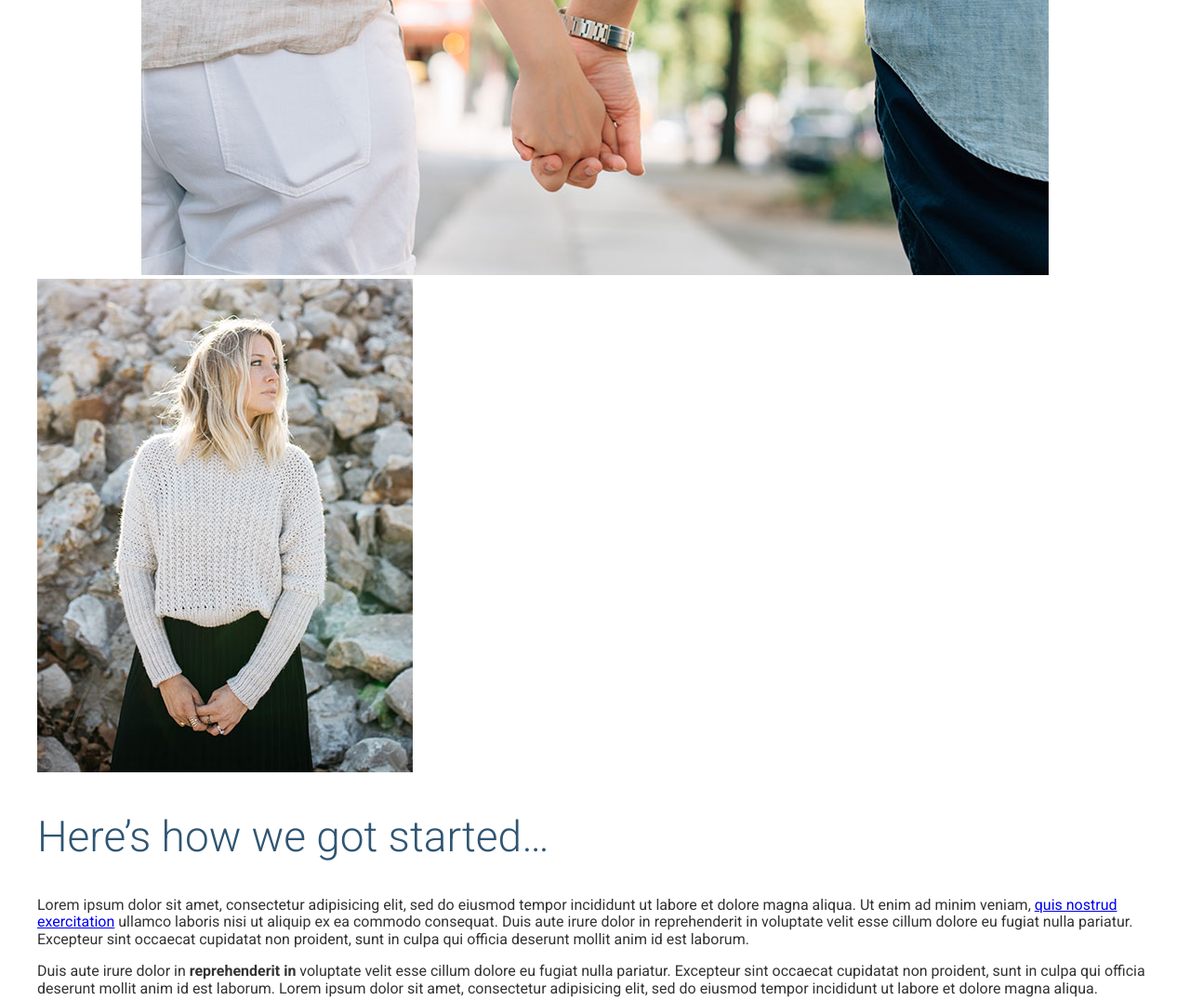
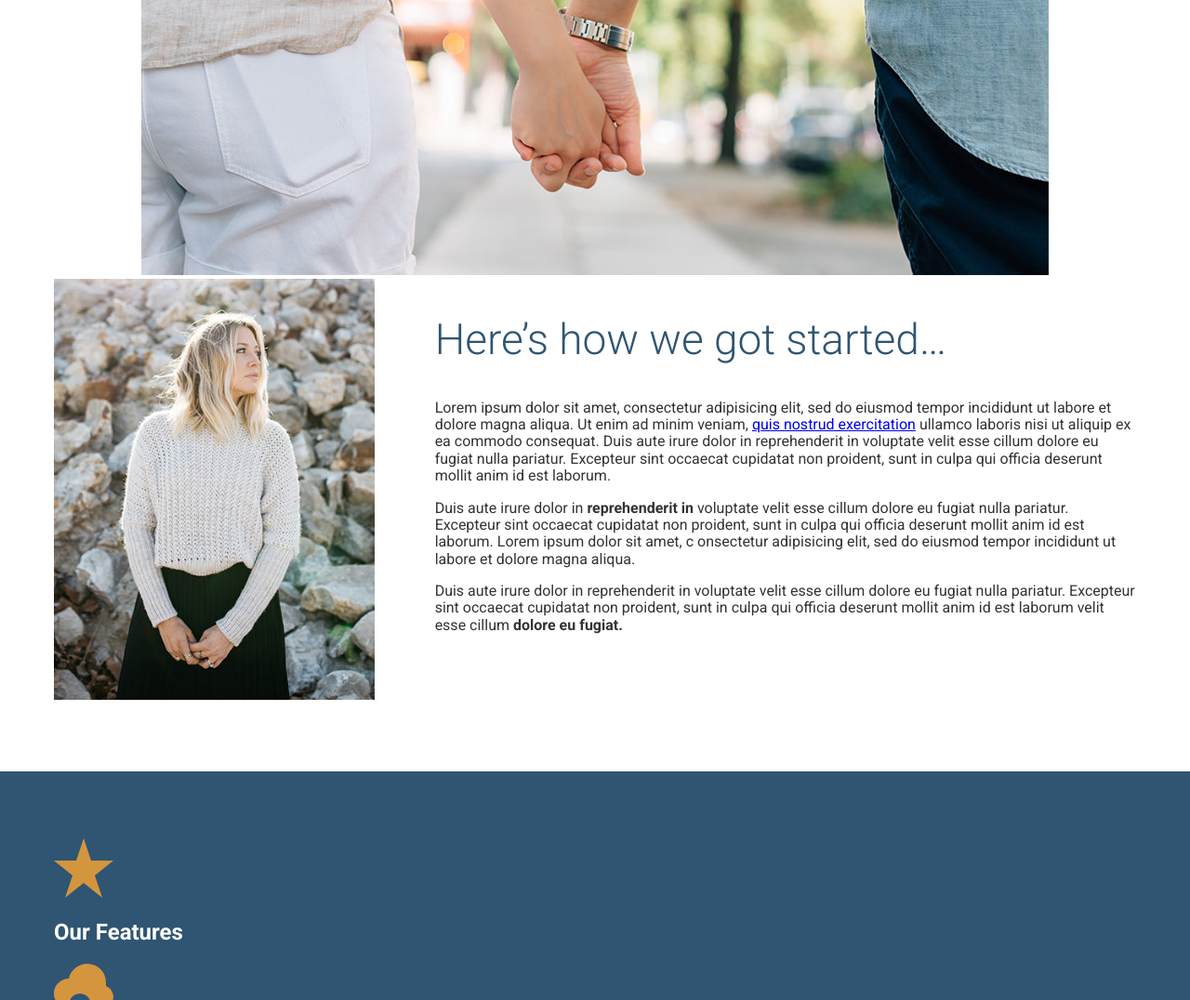
Before and after one commit to TrevorPawlewicz/philly-sites, a website: page app/index.html in a window 1280 px wide. Shown: the part 1221-2297 px from the top of the page at 93% size. Drawn offline with Linux system fonts and the light colour scheme.

Commit message:
column layout block

```diff
--- a/app/assets/styles/base/_global.css
+++ b/app/assets/styles/base/_global.css
@@ -7,3 +7,7 @@ img {
     max-width: 100%;
     height: auto;
 }
+
+* {
+    box-sizing: border-box;
+}
--- a/app/assets/styles/base/_mixins.css
+++ b/app/assets/styles/base/_mixins.css
@@ -15,3 +15,11 @@
         @mixin-content;
     }
 }
+
+@define-mixin clearFix {
+    &::after {
+        content: "";
+        clear: both;
+        display: table;
+    }
+}
--- /dev/null
+++ b/app/assets/styles/modules/_row.css
@@ -0,0 +1,26 @@
+.row {
+
+    @mixin clearFix;
+
+    &--gutters {
+        margin-right: -65px;
+    }
+
+    &--gutters > div {
+        padding-right: 65px;
+    }
+
+    @mixin atMedium {
+        &__medium-4 {
+            float: left;
+            /* 100/12 = 8.333, 8.333 * 4 = 33.33 */
+            width: 33.33%;
+        }
+
+        &__medium-8 {
+            float: left;
+            width: 66.66%;
+        }
+    }
+
+}
--- a/app/assets/styles/modules/_wrapper.css
+++ b/app/assets/styles/modules/_wrapper.css
@@ -1,4 +1,5 @@
 .wrapper {
+    overflow: hidden;
     padding-left: 18px;
     padding-right: 18px;
     max-width: 1200px;
--- a/app/assets/styles/styles.css
+++ b/app/assets/styles/styles.css
@@ -8,3 +8,4 @@
 @import "modules/_btn";
 @import "modules/_page-section";
 @import "modules/_headline";
+@import "modules/_row";
--- a/app/index.html
+++ b/app/index.html
@@ -61,6 +61,7 @@
 
     <div id="our-beginning" class="page-section">
         <div class="wrapper">
+
             <h2 class="headline headline--centered headline--light headline-b-margin-small">The first trip we planned was our own.</h2>
             <h3 class="headline headline--centered headline--orange headline--small headline--narrow headline--light headline--b-margin-large">
                 Ever since, we&rsquo;ve been working to make travel <strong>better for everyone</strong>.
@@ -70,11 +71,32 @@
                 <img src="assets/images/first-trip.jpg" alt="Couple walking down a street.">
             </div>
 
-            <img src="assets/images/our-start.jpg" alt="Our founder, Jane Doe">
-            <h2 class="headline">Here&rsquo;s how we got started&hellip;</h2>
-            <p>Lorem ipsum dolor sit amet, consectetur adipisicing elit, sed do eiusmod tempor incididunt ut labore et dolore magna aliqua. Ut enim ad minim veniam, <a href="#">quis nostrud exercitation</a> ullamco laboris nisi ut aliquip ex ea commodo consequat. Duis aute irure dolor in reprehenderit in voluptate velit esse cillum dolore eu fugiat nulla pariatur. Excepteur sint occaecat cupidatat non proident, sunt in culpa qui officia deserunt mollit anim id est laborum.</p>
-            <p>Duis aute irure dolor in <strong>reprehenderit in</strong> voluptate velit esse cillum dolore eu fugiat nulla pariatur. Excepteur sint occaecat cupidatat non proident, sunt in culpa qui officia deserunt mollit anim id est laborum. Lorem ipsum dolor sit amet, consectetur adipisicing elit, sed do eiusmod tempor incididunt ut labore et dolore magna aliqua.</p>
-            <p>Duis aute irure dolor in reprehenderit in voluptate velit esse cillum dolore eu fugiat nulla pariatur. Excepteur sint occaecat cupidatat non proident, sunt in culpa qui officia deserunt mollit anim id est laborum velit esse cillum <strong>dolore eu fugiat.</strong></p>
+            <div class="row row--gutters">
+                <div class="row__medium-4">
+                    <img src="assets/images/our-start.jpg" alt="Our founder, Jane Doe">
+                </div>
+
+                <div class="row__medium-8">
+                    <h2 class="headline">Here&rsquo;s how we got started&hellip;</h2>
+                    <p>Lorem ipsum dolor sit amet, consectetur adipisicing elit, sed do eiusmod tempor
+                        incididunt ut labore et dolore magna aliqua. Ut enim ad minim veniam,
+                        <a href="#">quis nostrud exercitation</a> ullamco laboris nisi ut aliquip
+                        ex ea commodo consequat. Duis aute irure dolor in reprehenderit in voluptate
+                        velit esse cillum dolore eu fugiat nulla pariatur. Excepteur sint occaecat
+                        cupidatat non proident, sunt in culpa qui officia deserunt mollit anim id est laborum.
+                    </p>
+                    <p>Duis aute irure dolor in <strong>reprehenderit in</strong> voluptate velit esse
+                        cillum dolore eu fugiat nulla pariatur. Excepteur sint occaecat cupidatat non proident,
+                        sunt in culpa qui officia deserunt mollit anim id est laborum. Lorem ipsum dolor sit amet, c
+                        onsectetur adipisicing elit, sed do eiusmod tempor incididunt ut labore et dolore magna aliqua.
+                    </p>
+                    <p>Duis aute irure dolor in reprehenderit in voluptate velit esse cillum dolore eu fugiat nulla
+                        pariatur. Excepteur sint occaecat cupidatat non proident, sunt in culpa qui officia
+                        deserunt mollit anim id est laborum velit esse cillum <strong>dolore eu fugiat.</strong>
+                    </p>
+                </div>
+            </div>
+
         </div>
     </div> <!-- our-beginning -->
 
--- a/app/temp/styles/styles.css
+++ b/app/temp/styles/styles.css
@@ -373,7 +373,11 @@ img {
     max-width: 100%;
     height: auto;
 }
+* {
+    box-sizing: border-box;
+}
 .wrapper {
+    overflow: hidden;
     padding-left: 18px;
     padding-right: 18px;
     max-width: 1200px;
@@ -513,3 +517,24 @@ img {
 .headline--b-margin-large {
   margin-bottom: 1.6em;
 }
+.row::after {
+  content: "";
+  clear: both;
+  display: table;
+}
+.row--gutters {
+  margin-right: -65px;
+}
+.row--gutters > div {
+  padding-right: 65px;
+}
+@media (min-width: 800px) {
+  .row__medium-4 {
+    float: left;/* 100/12 = 8.333, 8.333 * 4 = 33.33 */
+    width: 33.33%;
+  }
+  .row__medium-8 {
+    float: left;
+    width: 66.66%;
+  }
+}
```
